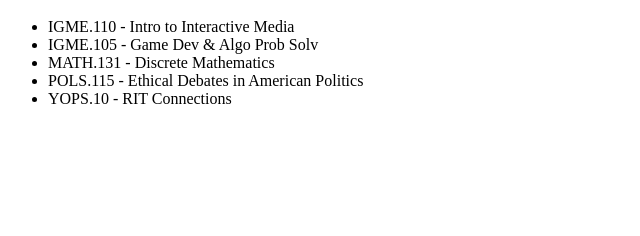
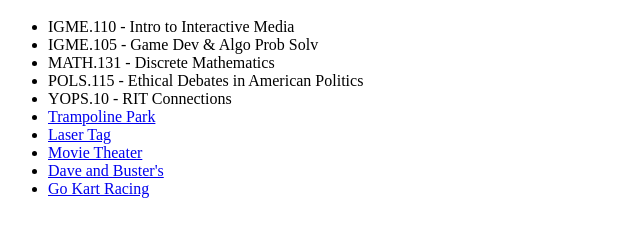
Before and after one commit to mel6520-gif/mel6520.github.io, a plain HTML site: page index.html in a window 1280 px wide. Shown: the part 48-284 px from the top of the page, without its empty margins (0-640 px from the left). Drawn offline with Linux system fonts and the light colour scheme.

Commit message:
Update index.html

```diff
--- a/index.html
+++ b/index.html
@@ -12,6 +12,11 @@
       <li>MATH.131 - Discrete Mathematics</li>
       <li>POLS.115 - Ethical Debates in American Politics</li>
       <li>YOPS.10 - RIT Connections</li>
+      <li><a href="https://www.altitudetrampolinepark.com/locations/new-york/rochester/3333-w-henrietta-rd">Trampoline Park</a></li>
+      <li><a href="https://rochester.lasertron.us">Laser Tag</a></li>
+      <li><a href="https://www.rochestermovies10.com">Movie Theater</a></li>
+      <li><a href="https://www.daveandbusters.com/us/en/about/locations/rochester">Dave and Buster's</a></li>
+      <li><a href="https://indykartraceway.com">Go Kart Racing</a></li>
     </ul>
   </body>
 </html>
```
